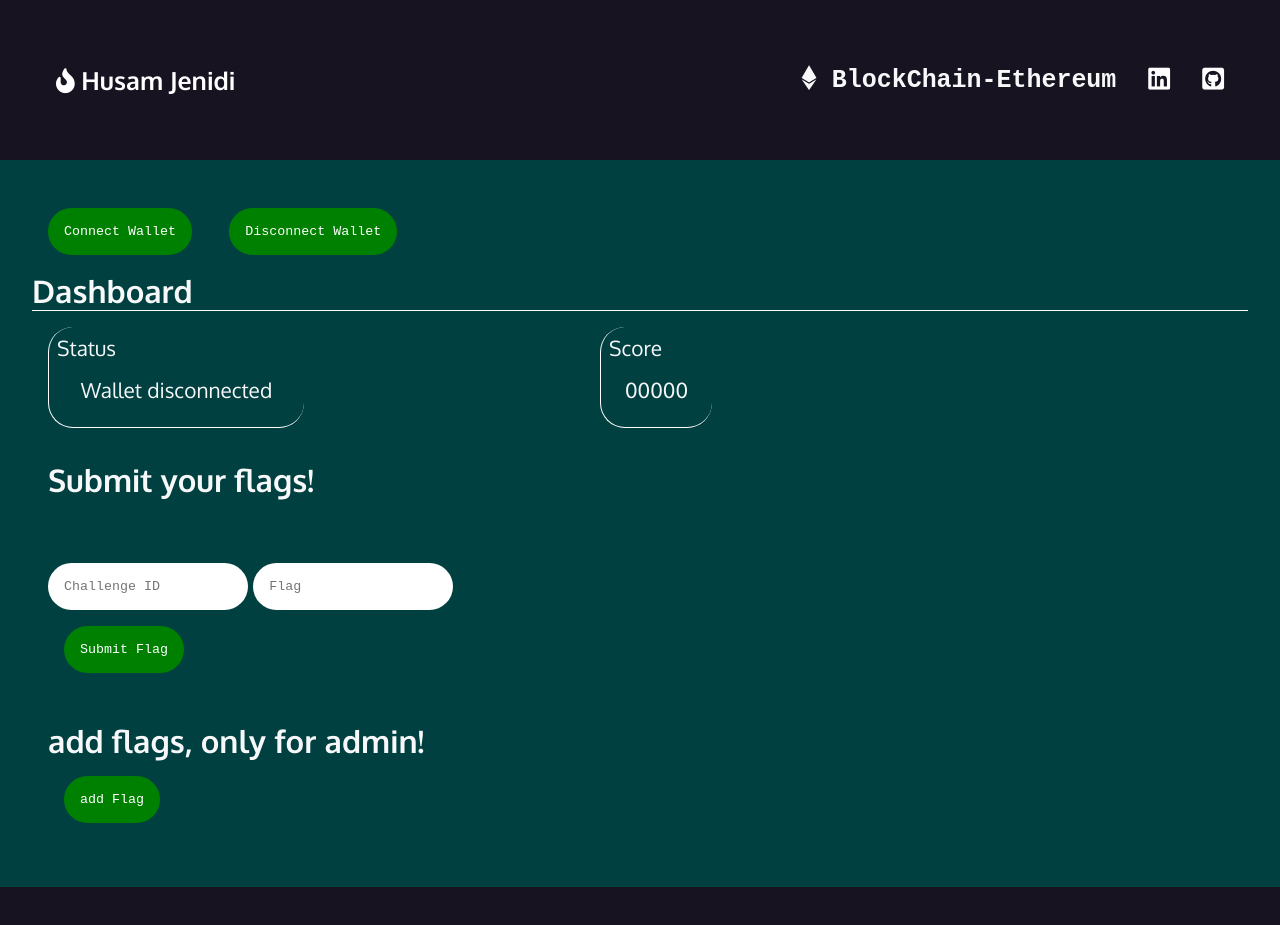
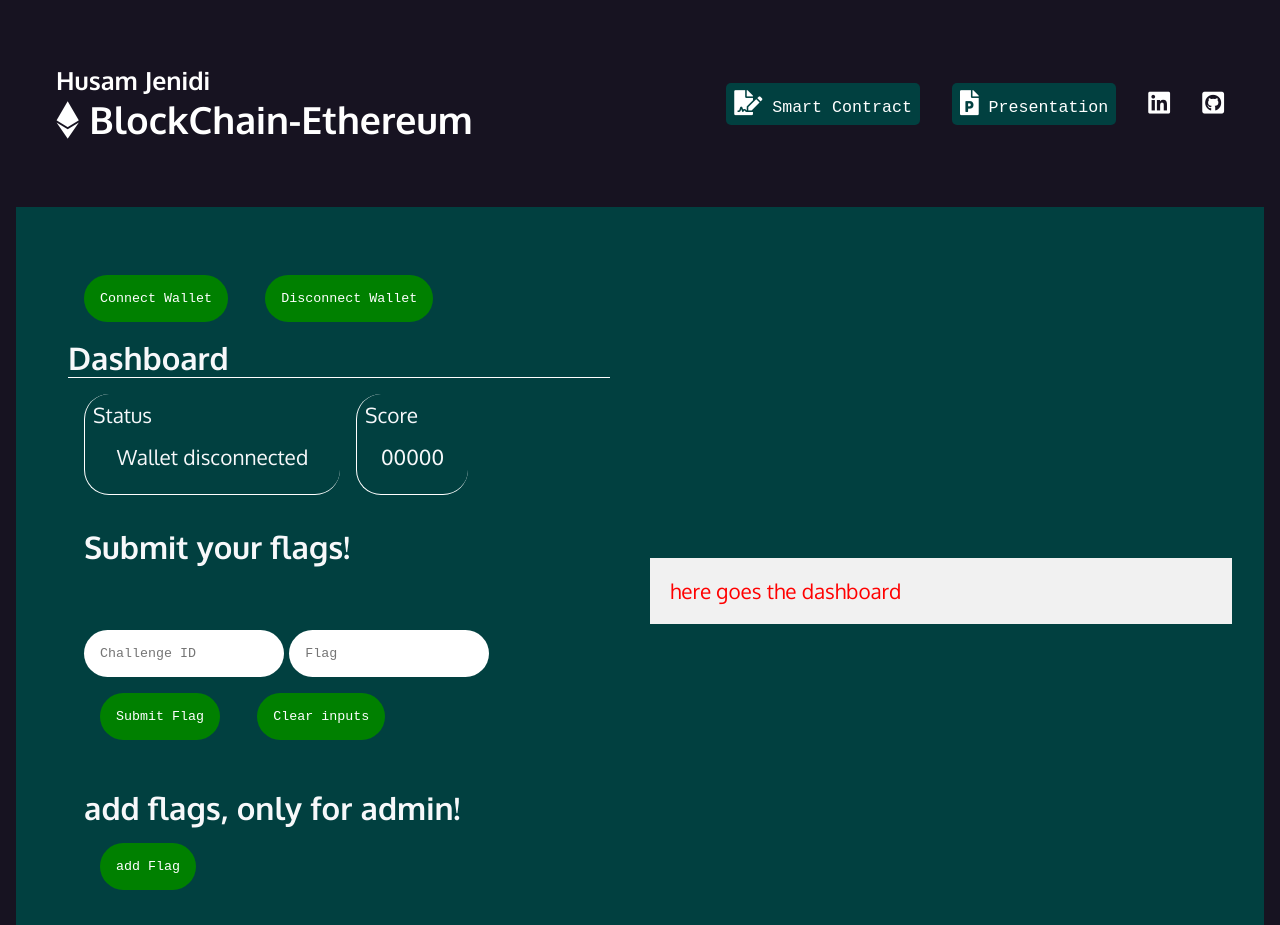
Before and after one commit to Husam-Jenidi/Blockchain-Ethereum, a website with bundled scripts: page index.html in a window 1280 px wide. Shown: the top 925 px of the page. Before the commit the page ends 887 px from the top, so only its background shows below. Built offline with nearby package versions, Linux system fonts and the light colour scheme; a web font is replaced by a local one.

Commit message:
style changes

```diff
--- a/index.html
+++ b/index.html
@@ -22,18 +22,27 @@
     <ul>
       <li>
         <h1>
-          <a href="#index.html" target="_blank"><span class="fas fa-fire"></span>
+          <a href="#index.html" target="">
           <span class="Husam">Husam Jenidi</span>
+          <h1>
+            <span class="fab fa-ethereum"></span>
+             <span class="Husam">BlockChain-Ethereum</span>
+           </h1>
           </a>
         </h1>
       </li>
+
+      <li><a class="button" href="https://www.linkedin.com/in/husam-jenidi/" target="_blank">
+        <span class="fas fa-file-signature" area-hidden="true"></span>
+       <span class="Husam">Smart Contract<span>
+        </a>
+      </li>
       <li>
-        <h1>
-         <span class="fab fa-ethereum"></span>
-          <span class="Husam">BlockChain-Ethereum</span>
-        </h1>
+        <a href="#" class="button" target="_blank">
+        <span class="fas fa-file-powerpoint" area-hidden="true"></span>
+       <span class="Husam">Presentation</span>
+        </a>
       </li>
-
       <li><a href="https://www.linkedin.com/in/husam-jenidi/" target="_blank">
          <span class="fab fa-linkedin" area-hidden="true"></span>
          <span class="sr-only">LinkedIn<span>
@@ -46,8 +55,11 @@
     </ul>
   </nav>
   <div id="app">
+    <div class="left-column">
+    <div class="connect">
     <button id="connectWallet">Connect Wallet</button>
     <button id="disconnectWallet">Disconnect Wallet</button>
+    </div>
 
     <h2>Dashboard</h2>
     <div class="dashboard">
@@ -70,6 +82,7 @@
         <input type="text" id="flag" placeholder="Flag">
         <br>
         <button id="submitFlag">Submit Flag</button>
+        <button id="clearInputs">Clear inputs</button>
     </div>
     </div>
     <div class="submitting-flags">
@@ -80,6 +93,11 @@
   </div>
   </div>
 </div>
+<div class="right-column">
+here  goes the dashboard
+
+</div>
+</div>
 
 </body>
 </html>
--- a/script.js
+++ b/script.js
@@ -4,7 +4,7 @@ let provider;
 let signer;
 let contract;
 
-const contractAddress = "0x87D56F3C259F62c05B5B4eeA7D5B6772eF7717D3";
+const contractAddress = "0x38113C9943a0De86886653f82c24cd0853432639";
 const contractABI =[
 	{
 		"inputs": [
@@ -159,6 +159,14 @@ document.getElementById('disconnectWallet').addEventListener('click', () => {
     document.getElementById('score').innerText = '00000'; // Reset score display
 });
 
+document.getElementById('clearInputs').addEventListener('click', async () => {
+	document.getElementById('challengeId').value = null;
+    document.getElementById('flag').value = null;
+
+
+});
+
+
 document.getElementById('submitFlag').addEventListener('click', async () => {
     if(!contract){
     document.getElementById('flag-status').innerText="Please connect your wallet first";
--- a/style/style.css
+++ b/style/style.css
@@ -290,12 +290,14 @@ footer ul {
 
 #app {
     padding: 2rem;
-    margin:auto;
+    margin-left:1rem;
+    margin-right:1rem;
     background-color: var(--magenta);
-    display: block;
-    align-items: center;
+    display: grid;
+    grid-template-columns: 1fr 1fr; /* Adjust the fractions as needed */
+    gap: 20px;    align-items: center;
 }
-#app #connectWallet, #submitFlag, #disconnectWallet ,#addFlag{
+#app #connectWallet, #submitFlag, #disconnectWallet ,#addFlag, #clearInputs{
     background-color: green;
     border-radius: 25px;
     padding:1rem;
@@ -307,7 +309,7 @@ footer ul {
     transition: background-color 0.3s, color 0.3s, box-shadow 0.3s; /* Add transition for smooth effect */
 
 }
-#app #connectWallet:hover,#submitFlag:hover ,#disconnectWallet:hover ,#addFlag:hover{
+#app #connectWallet:hover,#submitFlag:hover ,#disconnectWallet:hover ,#addFlag:hover, #clearInputs:hover{
     background-color: white;
     color:green;
     box-shadow: 0 0 10px rgba(0, 0, 0, 0.1); /* Add box-shadow instead of border */
@@ -317,7 +319,7 @@ footer ul {
     display: flex;
     flex-flow: row wrap;
     justify-content: left;
-    gap: 25%;
+    gap: 1rem;
     border-top: solid 1px white;
     margin:auto;
     padding:1rem;
@@ -363,3 +365,14 @@ footer ul {
     min-height:4rem;
     transition: all 0.3s ease;;
 }
+
+.left-column {
+
+    padding: 20px;
+}
+
+.right-column {
+    background-color: #f1f1f1; /* Add your preferred styling */
+    padding: 20px;
+    color:red
+}
```
